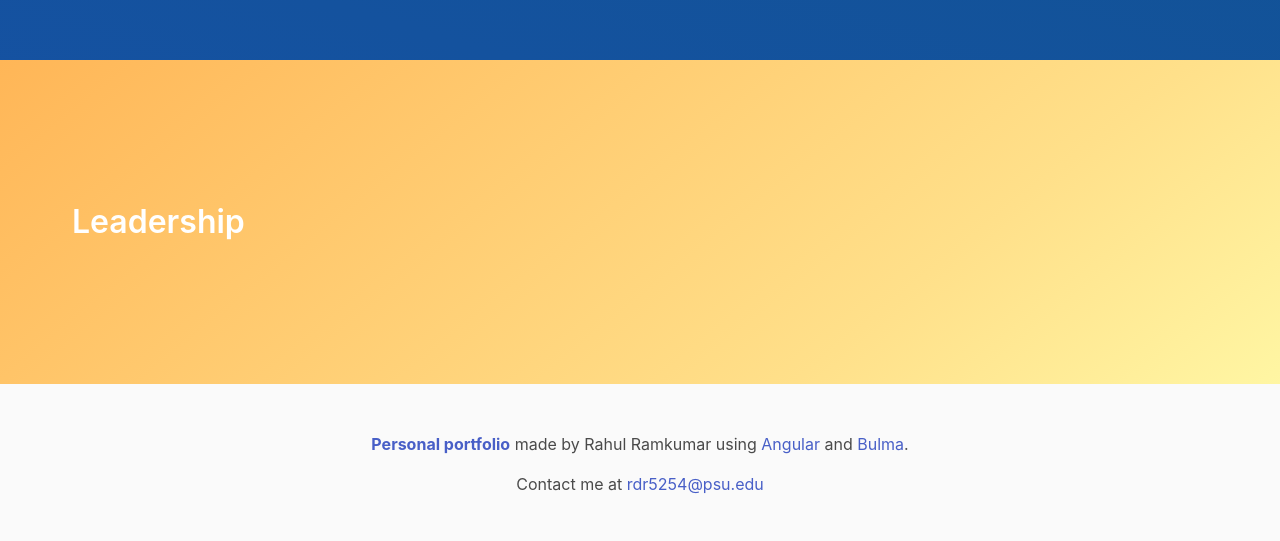
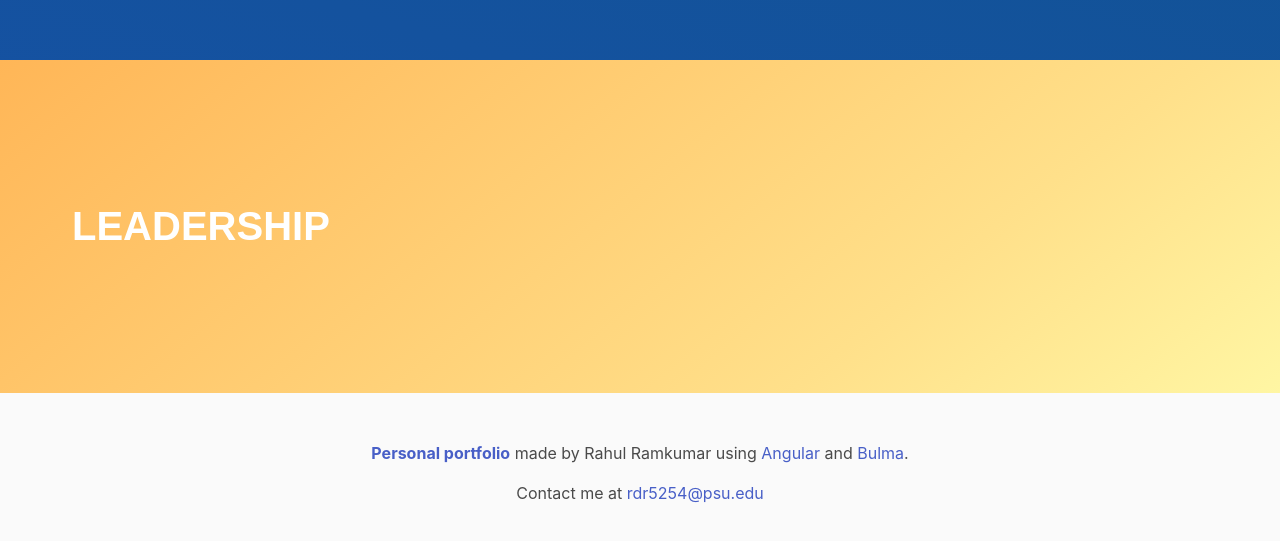
Before and after one commit to rsquared226/rsquared226.github.io, an Angular app: page / in a window 1280 px wide. Shown: the part 740-1281 px from the top of the page. Built offline with nearby package versions, Linux system fonts and the light colour scheme.

Commit message:
Make Title Pretty

```diff
--- a/src/app/leadership/leadership.component.css
+++ b/src/app/leadership/leadership.component.css
@@ -0,0 +1,4 @@
+h1 {
+  font-size: 40px;
+  font-family: sans-serif;
+}
--- a/src/app/leadership/leadership.component.html
+++ b/src/app/leadership/leadership.component.html
@@ -1,7 +1,7 @@
 <section class="hero is-warning is-bold is-medium">
   <div class="hero-body">
     <div class="container">
-      <h1 class="title has-text-white">Leadership</h1>
+      <h1 class="title has-text-white">LEADERSHIP</h1>
     </div>
   </div>
 </section>
```
